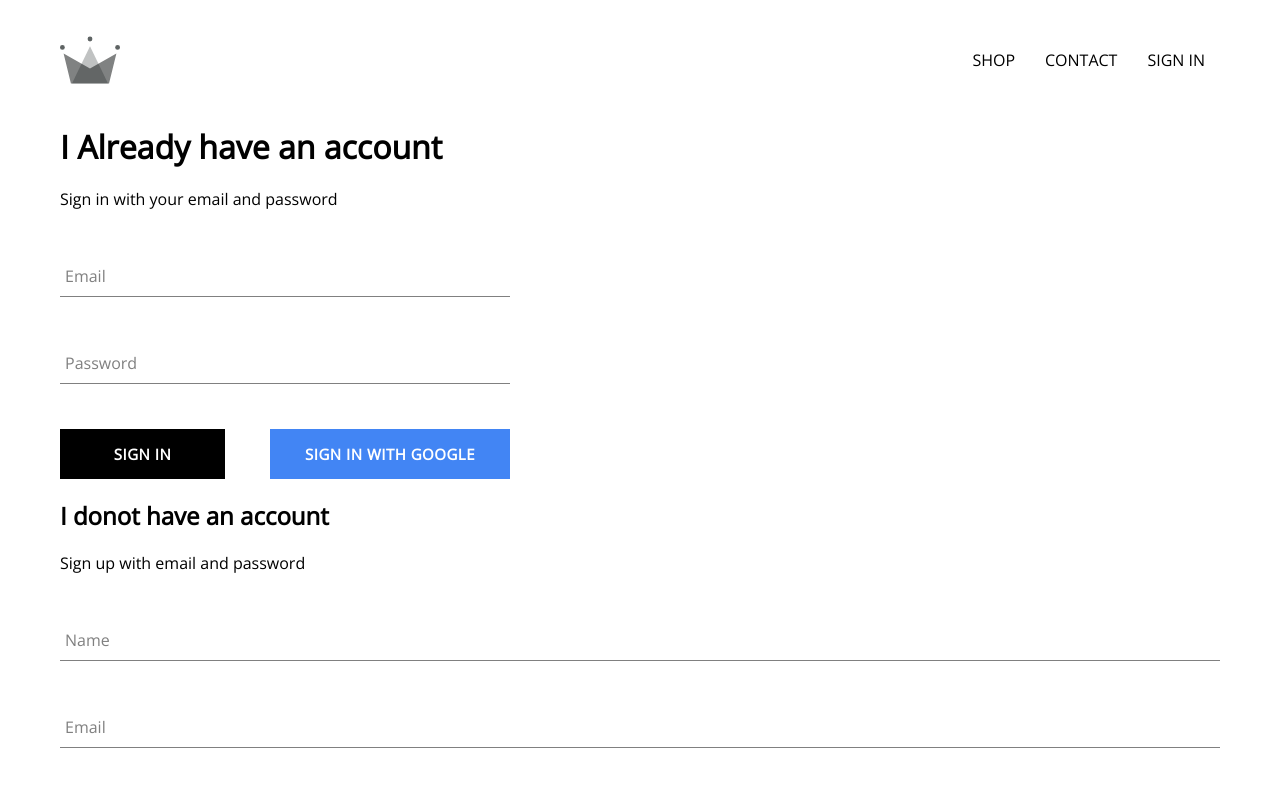
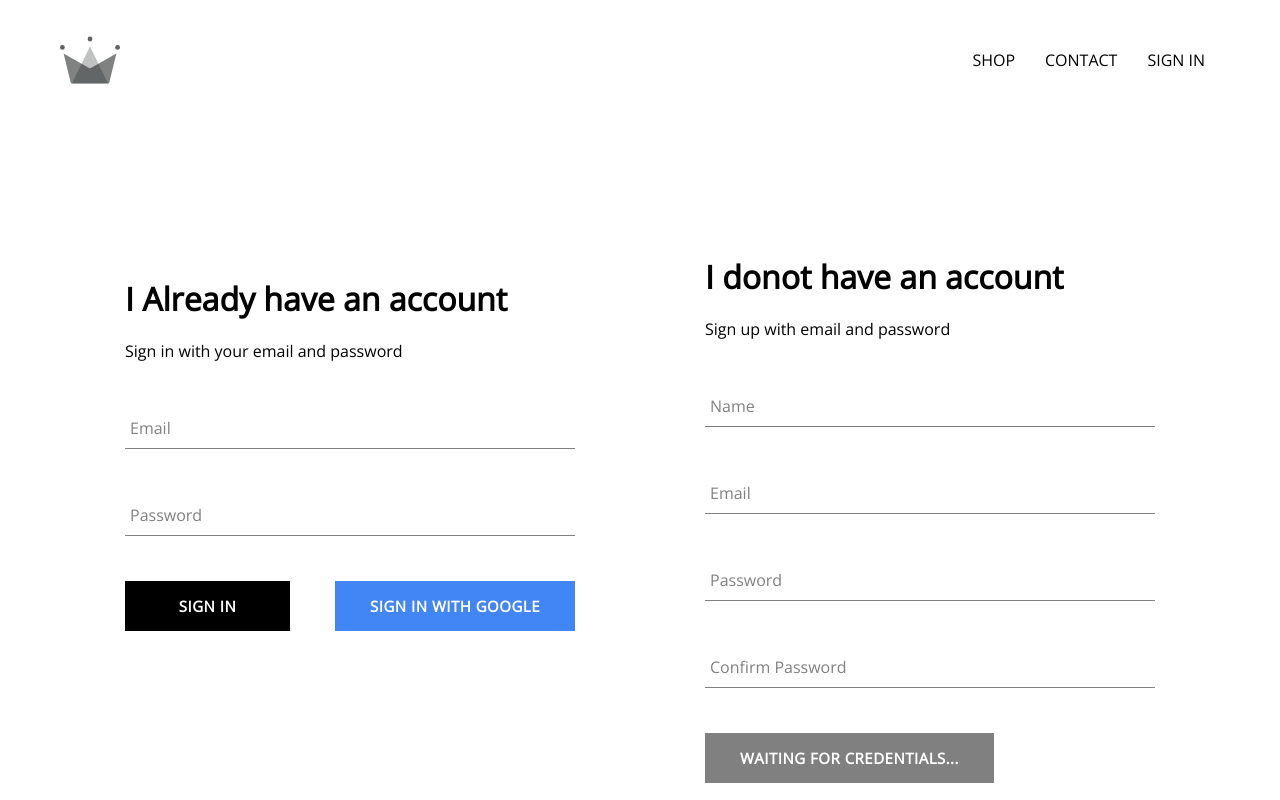
Before and after one commit to Meeeeeow/refactored-react, a React (Create React App) app in the folder cloth_e-commerce/: page /signin in a window 1280 px wide. Shown: the top 800 px of the page. Built offline with nearby package versions, Linux system fonts and the light colour scheme; no server answers.

Commit message:
Implemented sign in and sign up

```diff
--- a/cloth_e-commerce/src/components/signin_signup.jsx
+++ b/cloth_e-commerce/src/components/signin_signup.jsx
@@ -1,4 +1,5 @@
 import React from 'react'
+import '../styles/sign-in-sign-up.styles.scss';
 import Signin from './signn'
 import Signup from './signup'
 
--- a/cloth_e-commerce/src/components/signn.jsx
+++ b/cloth_e-commerce/src/components/signn.jsx
@@ -2,15 +2,22 @@ import React,{useState} from 'react'
 import FormInput from './formInput';
 import '../styles/signin.styles.scss';
 import CustomButton from './customButton';
-import { signInWithGoogle } from '../firebase/firebase.utils';
+import {auth,  signInWithGoogle } from '../firebase/firebase.utils';
 const Signin = () => {
   const [email,setEmail] = useState('');
   const [password,setPassword] = useState('');
 
-  const handleSubmit=(e)=>{
+  const handleSubmit= async (e)=>{
     e.preventDefault();
-    setEmail('');
-    setPassword('');
+    try{
+      await auth.signInWithEmailAndPassword(email,password);
+      setEmail('');
+      setPassword('');
+    }catch(error){
+      console.log(error.message);
+    }
+
+
 
   }
 
--- a/cloth_e-commerce/src/components/signup.jsx
+++ b/cloth_e-commerce/src/components/signup.jsx
@@ -10,33 +10,89 @@ const Signup = () => {
     password: '',
     passwordConfirm: ''
   });
+  const [checkPassword,setCheckPassword] = useState(false);
   const {displayName, email, password,passwordConfirm} = newUser;
-  const handleChange =(e)=>{
+  const atLeastOneCapitalChar =  /[A-Z]/g;
+  const atLeastOneSmallChar = /[a-z]/g;
+  const atLeastOneNum = /[0-9]/g;
+  const atLeastOneSpecialChar = /[#?!@$%^&*-]/g;
+  const eightCharsorMore = /.{8,}/g;
+  const handleChange =  (e)=>{
     const {name,value} = e.target;
     setNewUser({
         ...newUser,
         [name]: value
     })
   }
+
+
   const nameCheck = (name)=>{
     var regex = /^[a-zA-Z ]+$/;
     return regex.test(name);
   }
   const emailCheck = (email)=>{
-    var regex =  /[a-z0-9]+@[a-z]+\.[a-z]{2,3}/;
+    var regex =  /^[a-zA-Z0-9.!#$%&'*+/=?^_`{|}~-]+@[a-zA-Z]+(?:\.[a-zA-Z]{2,3})*$/;
     return regex.test(email);
   }
-  const passwordCheck = (password)=>{
-    var regex = /^(?=.*[a-z])(?=.*[A-Z])(?=.*[0-9])(?=.*[!@#\$%\^&\*])(?=.{8,})/;
-    return regex.test(password);
+
+  const passwordTracker = {
+    upperCaseCheck: password.match(atLeastOneCapitalChar),
+    lowerCaseCheck: password.match(atLeastOneSmallChar),
+    specialCharsCheck: password.match(atLeastOneSpecialChar),
+    numCheck: password.match(atLeastOneNum),
+    eightorMoreCheck: password.match(eightCharsorMore)
   }
+  // console.log(passwordTracker)
+  const passWordLength = Object.values(passwordTracker).filter(value => value).length;
+  // console.log(passWordLength);
+  // const passwordCheck = (password)=>{
+  //   var regex = /^(?=.*[a-z])(?=.*[A-Z])(?=.*[0-9])(?=.*[!@#\$%\^&\*])(?=.{8,})/;
+  //   return regex.test(password);
+  // }
   const handleSubmit = async(e) =>{
     e.preventDefault();
     const { displayName, email, password, passwordConfirm } = newUser;
-    const errors=[];
-    if(nameCheck(displayName) && emailCheck(email) && passwordCheck(password)){
+    // const errors=[];
+    // console.log(password === passwordConfirm)
+    if(nameCheck(displayName) && emailCheck(email)){
+        if(password === passwordConfirm)
+        {
+          try{
+             const {user} = await auth.createUserWithEmailAndPassword(email,password);
+             await createUserProfile(user, {displayName});
 
+             setNewUser({
+              displayName:'',
+              email:'',
+              password:'',
+              passwordConfirm:''
+             })
+          }catch(error)
+          {
+            if(error.message  === 'Firebase: The email address is already in use by another account. (auth/email-already-in-use).')
+            {
+              alert("Email already in use");
+              return;
+            }else{
+              console.log(error.message);
+            }
+          }
+        }else{
+          alert('Passwords donot match');
+          return;
+        }
     }else{
+       if(!nameCheck(displayName))
+       {
+        alert('Please enter a valid name with no numbers');
+        return;
+       }
+       if(!emailCheck(email))
+       {
+        alert('Please enter a valid email address');
+        return;
+       }
+
 
     }
 
@@ -44,7 +100,7 @@ const Signup = () => {
   return (
 
     <div className='sign-up'>
-        <h2 className='title'>I donot have an account</h2>
+        <h1 className='title'>I donot have an account</h1>
         <span>Sign up with email and password</span>
         <form onSubmit={handleSubmit}>
             <FormInput
@@ -68,9 +124,22 @@ const Signup = () => {
                name="password"
                value={password}
                label = "Password"
+               onFocus ={()=> setCheckPassword(true)}
                onChange={handleChange}
                required
             />
+            {
+              checkPassword && (
+                <div>
+                    {passWordLength < 5 && 'Must contain '}
+                    {!passwordTracker.upperCaseCheck && 'one uppercase alphabet, '}
+                    {!passwordTracker.lowerCaseCheck && 'one lowercase alphabet, '}
+                    {!passwordTracker.numCheck && 'one number, '}
+                    {!passwordTracker.specialCharsCheck && 'one special character, '}
+                    {!passwordTracker.eightorMoreCheck && 'eight characters or more '}
+                </div>
+              )
+            }
             <FormInput
                type="password"
                name="passwordConfirm"
@@ -79,7 +148,11 @@ const Signup = () => {
                onChange={handleChange}
                required
             />
-            <CustomButton type="submit">Sign Up</CustomButton>
+            {
+              passWordLength >= 5 ? (
+                  <CustomButton type="submit" >Sign Up</CustomButton>
+              ) : <CustomButton type="button" style={{cursor: 'not-allowed', backgroundColor: 'grey'} }>Waiting for credentials...</CustomButton>
+            }
         </form>
     </div>
   )
--- /dev/null
+++ b/cloth_e-commerce/src/styles/sign-in-sign-up.styles.scss
@@ -0,0 +1,7 @@
+.signin-signup{
+    display:flex;
+    flex-direction: row;
+    justify-content: space-around;
+    align-items: center;
+    margin: 30px auto;
+}
--- a/cloth_e-commerce/src/styles/signup.styles.scss
+++ b/cloth_e-commerce/src/styles/signup.styles.scss
@@ -0,0 +1,10 @@
+.sign-up{
+    width:450px;
+    display: flex;
+    flex-direction: column;
+    margin-top:130px;
+
+    & .title{
+        margin: 10px 0 20px 0;
+    }
+}
```
